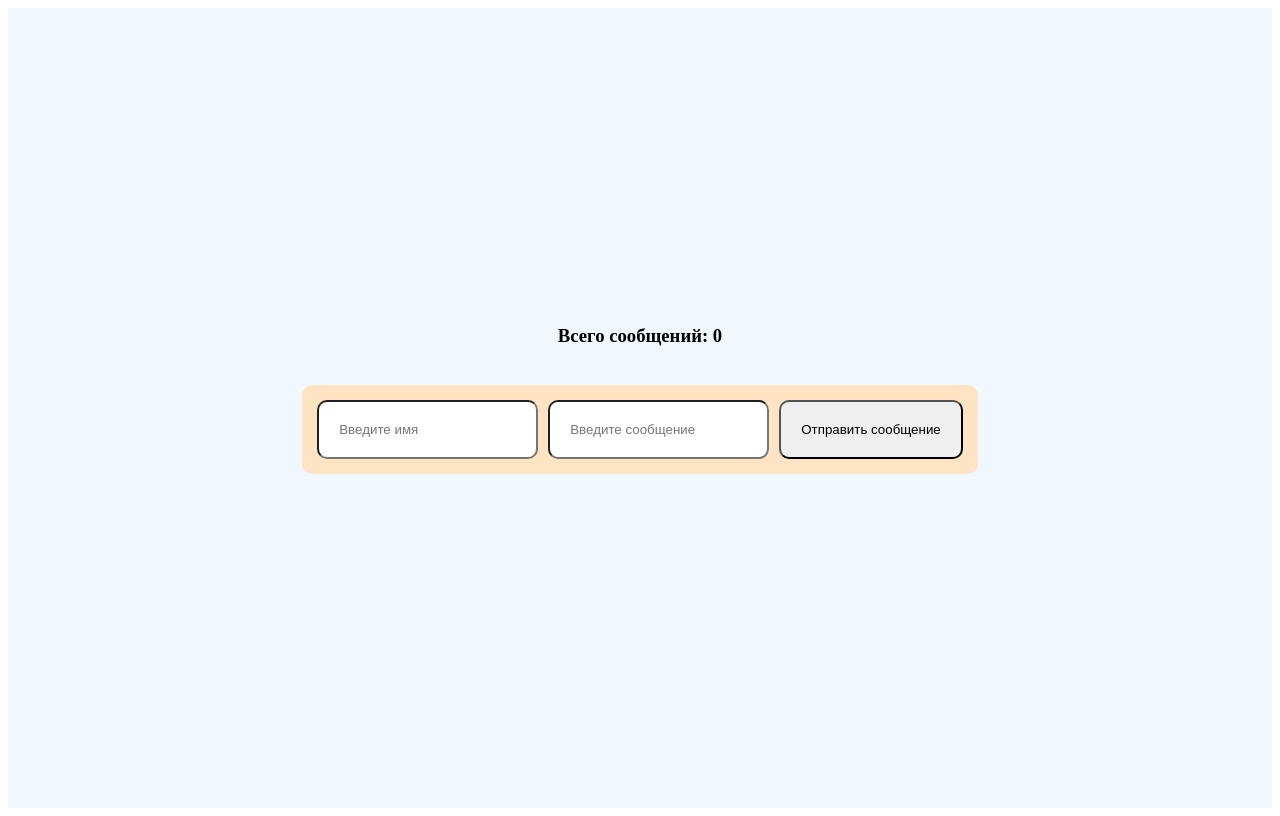
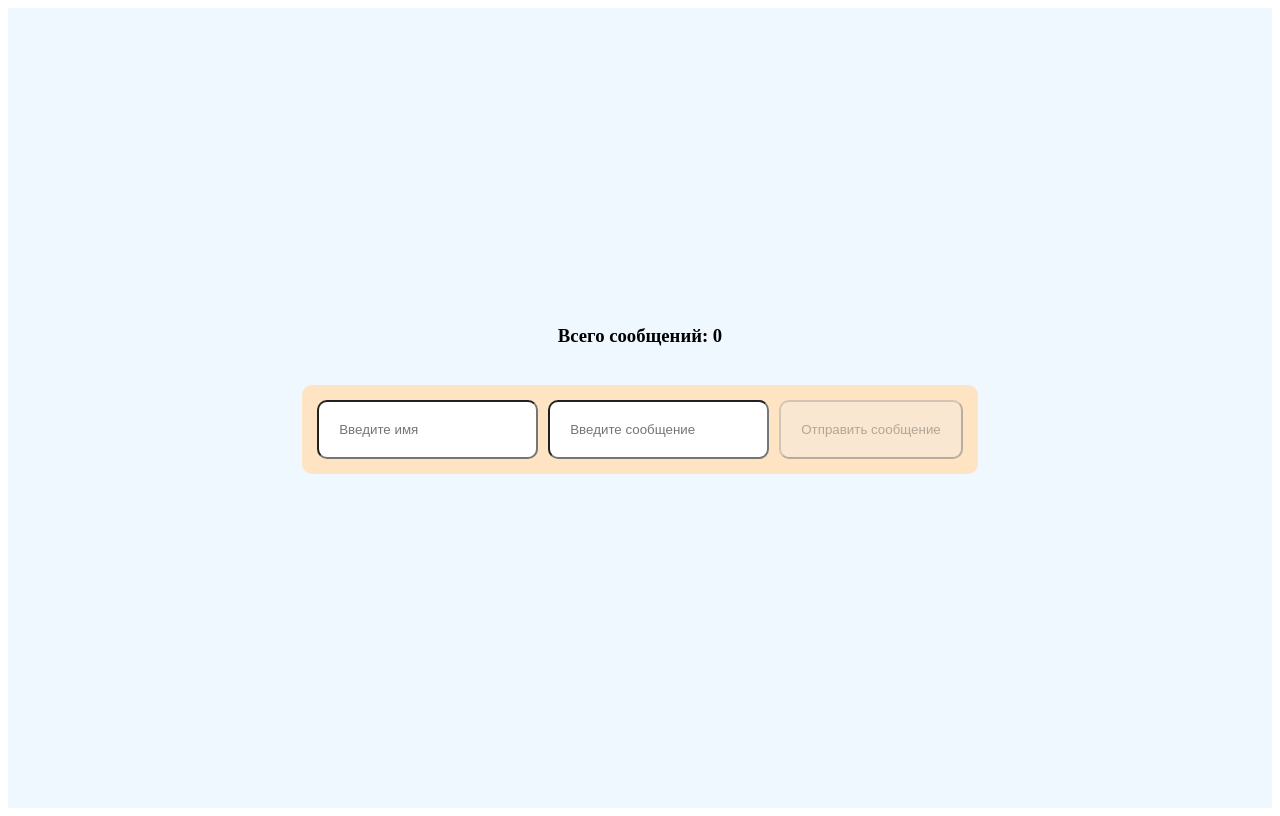
Before and after one commit to DoneAlejandro/React-lessons, a React app: page / in a window 1280 px wide. Built offline with nearby package versions, Linux system fonts and the light colour scheme.

Commit message:
добавил storybook-static в гитигнор

```diff
--- a/src/Components/Message/Message.jsx
+++ b/src/Components/Message/Message.jsx
@@ -19,11 +19,12 @@ export const Message = () => {
   };
 
   useEffect(() => {
-    setTimeout(() => {
+    const timeout = setTimeout(() => {
       if (messagesList.length > 0) {
         alert("Сообщение доставлено!");
       }
     }, 1500);
+    return () => clearInterval(timeout);
   }, [messagesList]);
 
   const messages = messagesList.map((message, index) => {
@@ -53,7 +54,11 @@ export const Message = () => {
           placeholder="Введите сообщение"
           onChange={(e) => setText(e.target.value)}
         />
-        <button className={style.btn} onClick={addMessage}>
+        <button
+          className={style.btn}
+          onClick={addMessage}
+          disabled={!author || !text}
+        >
           Отправить сообщение
         </button>
       </div>
```
